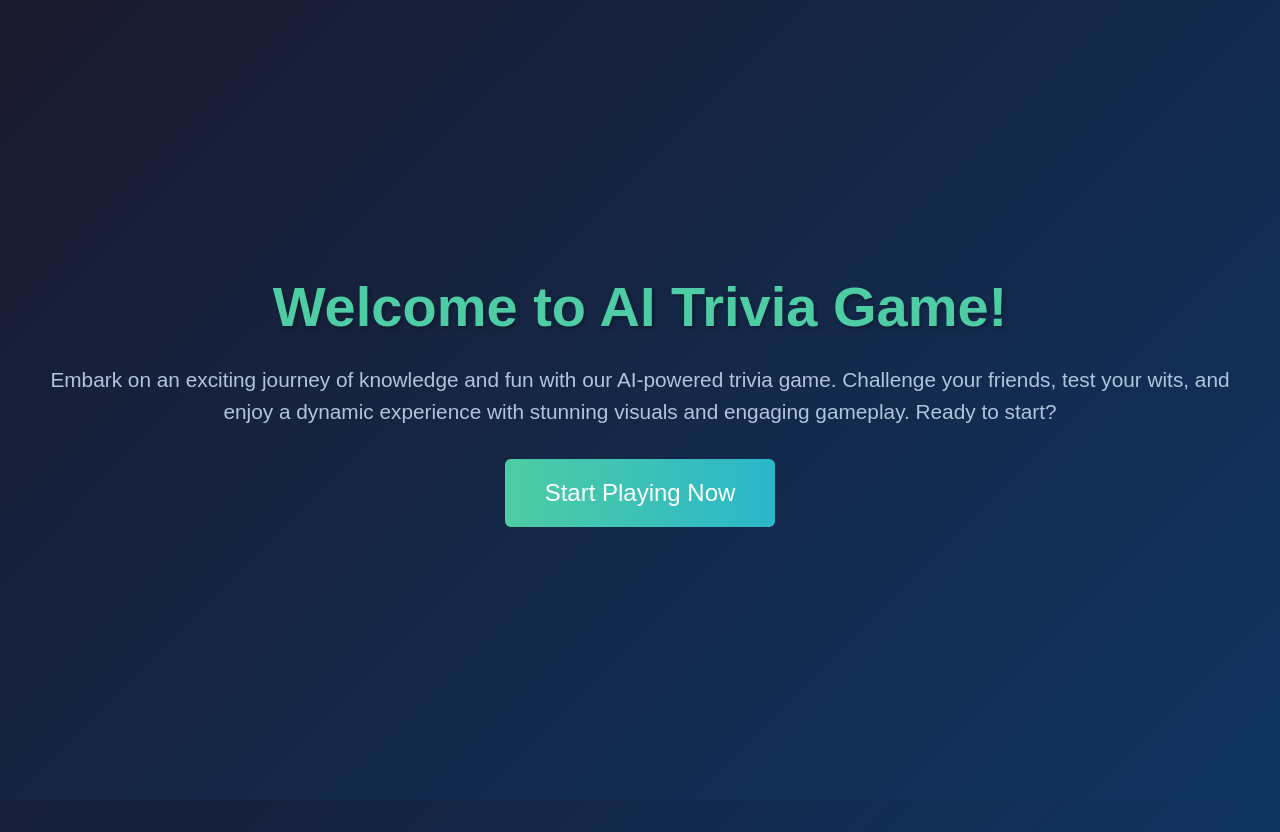
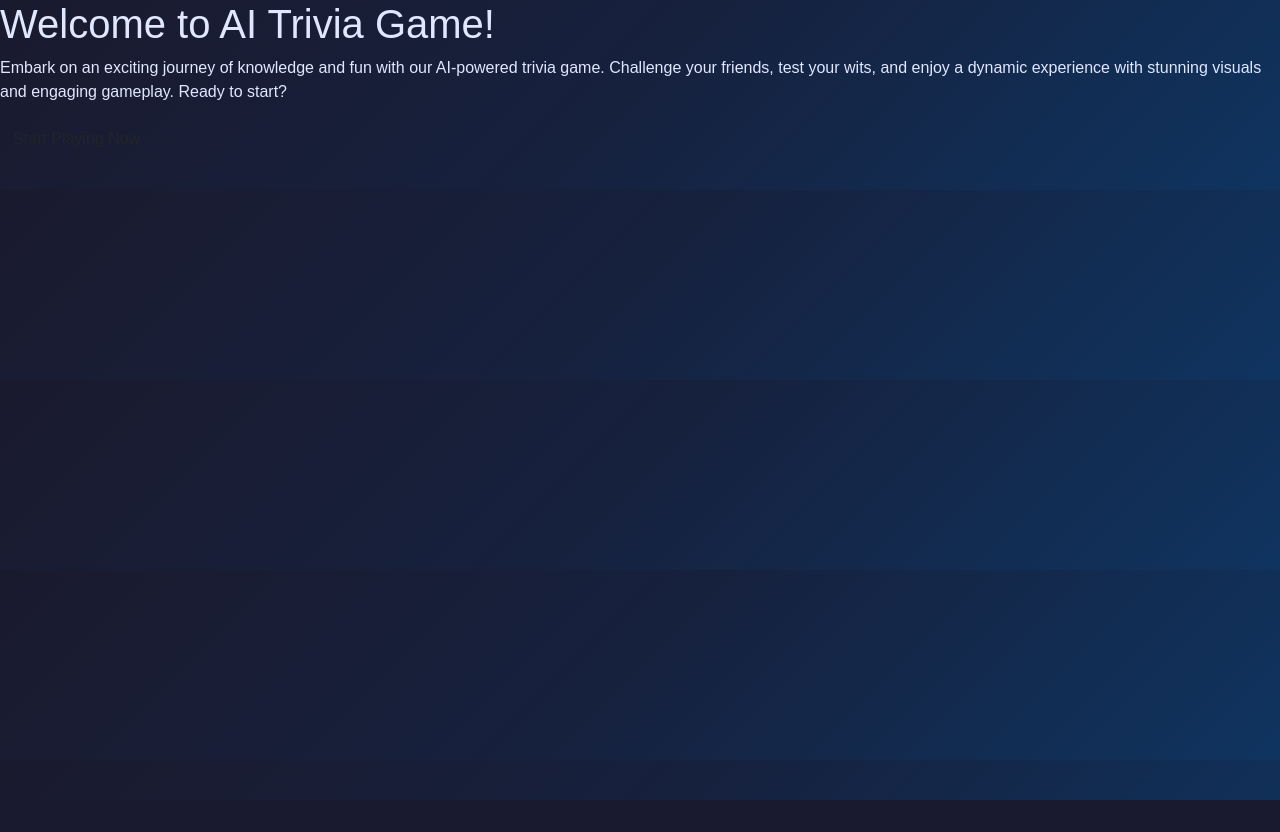
Before and after one commit to zml1997-stl/ai-trivia, a Flask app: page / in a window 1280 px wide. After the commit the page ends 800 px from the top, so only its background shows below. Run offline with Flask 3, Linux system fonts and the light colour scheme.

Commit message:
Update home.html

```diff
--- a/templates/home.html
+++ b/templates/home.html
@@ -6,55 +6,6 @@
     <title>Welcome to AI Trivia Game</title>
     <link href="https://cdn.jsdelivr.net/npm/bootstrap@5.3.0/dist/css/bootstrap.min.css" rel="stylesheet">
     <link rel="stylesheet" href="{{ url_for('static', filename='styles.css') }}">
-    <style>
-        .hero {
-            min-height: 100vh;
-            display: flex;
-            align-items: center;
-            justify-content: center;
-            text-align: center;
-            background: linear-gradient(135deg, #1a1a2e, #0f3460);
-            color: #e0e7ff;
-            padding: 2rem;
-            animation: fadeIn 1s ease-in-out;
-        }
-        .hero h1 {
-            font-size: 3.5rem;
-            font-weight: 700;
-            margin-bottom: 1.5rem;
-            color: #4ecca3;
-            text-shadow: 2px 2px 4px rgba(0, 0, 0, 0.3);
-        }
-        .hero p {
-            font-size: 1.3rem;
-            margin-bottom: 2rem;
-            color: #b0c4de;
-        }
-        .btn-start {
-            font-size: 1.5rem;
-            padding: 1rem 2.5rem;
-            background: linear-gradient(90deg, #4ecca3, #2ab7ca);
-            border: none;
-            color: #fff;
-            transition: transform 0.3s, box-shadow 0.3s;
-        }
-        .btn-start:hover {
-            transform: scale(1.1);
-            box-shadow: 0 8px 20px rgba(78, 204, 163, 0.5);
-        }
-        @media (max-width: 576px) {
-            .hero h1 {
-                font-size: 2.5rem;
-            }
-            .hero p {
-                font-size: 1.1rem;
-            }
-            .btn-start {
-                font-size: 1.2rem;
-                padding: 0.8rem 2rem;
-            }
-        }
-    </style>
 </head>
 <body>
     <div class="hero">
```
